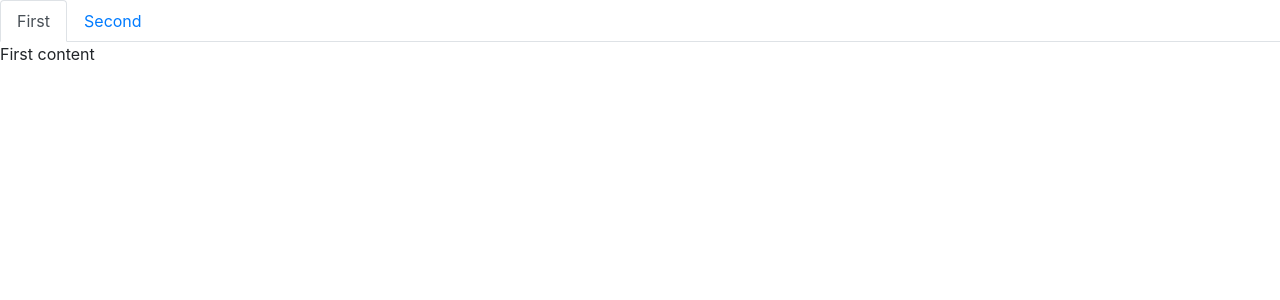
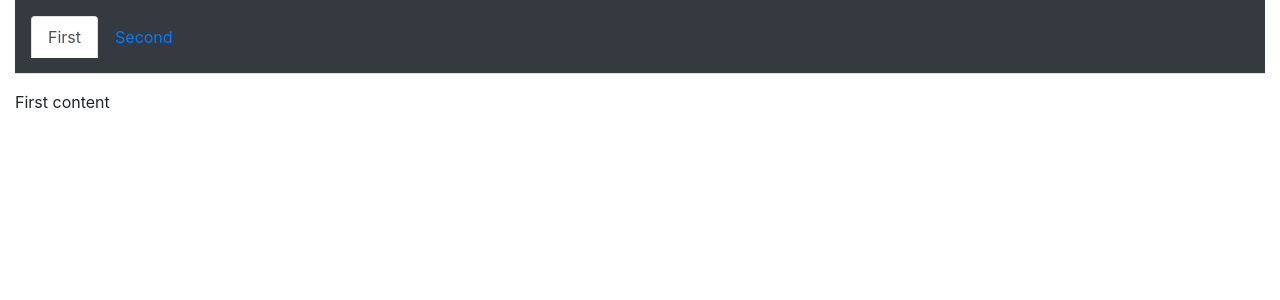
Before and after one commit to rishitashaw/ecommerce-store-angular, an Angular app: page / in a window 1280 px wide. Shown: the top 300 px of the page. Built offline with nearby package versions, Linux system fonts and the light colour scheme.

Commit message:
packages added

```diff
--- a/angular.json
+++ b/angular.json
@@ -3,7 +3,7 @@
   "version": 1,
   "newProjectRoot": "projects",
   "projects": {
-    "resturant-app-angular": {
+    "ecommerce-store-angular": {
       "projectType": "application",
       "schematics": {
         "@schematics/angular:application": {
@@ -17,7 +17,7 @@
         "build": {
           "builder": "@angular-devkit/build-angular:browser",
           "options": {
-            "outputPath": "dist/resturant-app-angular",
+            "outputPath": "dist/ecommerce-store-angular",
             "index": "src/index.html",
             "main": "src/main.ts",
             "polyfills": "src/polyfills.ts",
@@ -69,10 +69,10 @@
           "builder": "@angular-devkit/build-angular:dev-server",
           "configurations": {
             "production": {
-              "browserTarget": "resturant-app-angular:build:production"
+              "browserTarget": "ecommerce-store-angular:build:production"
             },
             "development": {
-              "browserTarget": "resturant-app-angular:build:development"
+              "browserTarget": "ecommerce-store-angular:build:development"
             }
           },
           "defaultConfiguration": "development"
@@ -80,7 +80,7 @@
         "extract-i18n": {
           "builder": "@angular-devkit/build-angular:extract-i18n",
           "options": {
-            "browserTarget": "resturant-app-angular:build"
+            "browserTarget": "ecommerce-store-angular:build"
           }
         },
         "test": {
@@ -103,5 +103,5 @@
       }
     }
   },
-  "defaultProject": "resturant-app-angular"
+  "defaultProject": "ecommerce-store-angular"
 }
--- a/package.json
+++ b/package.json
@@ -1,5 +1,5 @@
 {
-  "name": "resturant-app-angular",
+  "name": "ecommerce-store-angular",
   "version": "0.0.0",
   "scripts": {
     "ng": "ng",
@@ -19,6 +19,9 @@
     "@angular/platform-browser": "~12.2.0",
     "@angular/platform-browser-dynamic": "~12.2.0",
     "@angular/router": "~12.2.0",
+    "@fortawesome/angular-fontawesome": "^0.9.0",
+    "@fortawesome/fontawesome-svg-core": "^1.2.35",
+    "@fortawesome/free-solid-svg-icons": "^5.15.3",
     "@ng-bootstrap/ng-bootstrap": "^10.0.0",
     "bootstrap": "^4.5.0",
     "json-server": "^0.17.0",
--- a/src/app/app.component.html
+++ b/src/app/app.component.html
@@ -1 +1 @@
-<app-navbar></app-navbar>
+<app-dashboard></app-dashboard>
--- a/src/app/app.component.ts
+++ b/src/app/app.component.ts
@@ -6,5 +6,5 @@
   styleUrls: ['./app.component.css']
 })
 export class AppComponent {
-  title = 'resturant-app-angular';
+  title = 'ecommerce-store-angular';
 }
--- a/src/app/app.module.ts
+++ b/src/app/app.module.ts
@@ -6,6 +6,7 @@
 import { NgbModule } from '@ng-bootstrap/ng-bootstrap';
 import { NavbarComponent } from './components/navbar/navbar.component';
 import { DashboardComponent } from './components/dashboard/dashboard.component';
+import { FontAwesomeModule } from '@fortawesome/angular-fontawesome';
 
 @NgModule({
   declarations: [
@@ -15,7 +16,8 @@
   ],
   imports: [
     BrowserModule,
-    NgbModule
+    NgbModule,
+    FontAwesomeModule
   ],
   providers: [],
   bootstrap: [AppComponent]
--- a/src/app/components/dashboard/dashboard.component.html
+++ b/src/app/components/dashboard/dashboard.component.html
@@ -1 +1,3 @@
-<p>dashboard works!</p>
+<div class="container-fluid">
+    <app-navbar></app-navbar>
+</div>
--- a/src/app/components/navbar/navbar.component.html
+++ b/src/app/components/navbar/navbar.component.html
@@ -1,4 +1,4 @@
-<ul ngbNav #nav="ngbNav" class="nav-tabs">
+<ul ngbNav #nav="ngbNav" class="nav-tabs bg-dark text-white p-3 mb-3">
     <li ngbNavItem>
         <a ngbNavLink>First</a>
         <ng-template ngbNavContent>First content</ng-template>
```
Also changed, not shown: karma.conf.js (+12 -12 lines), 2 other files (tests, documents, lock files or other folders).
